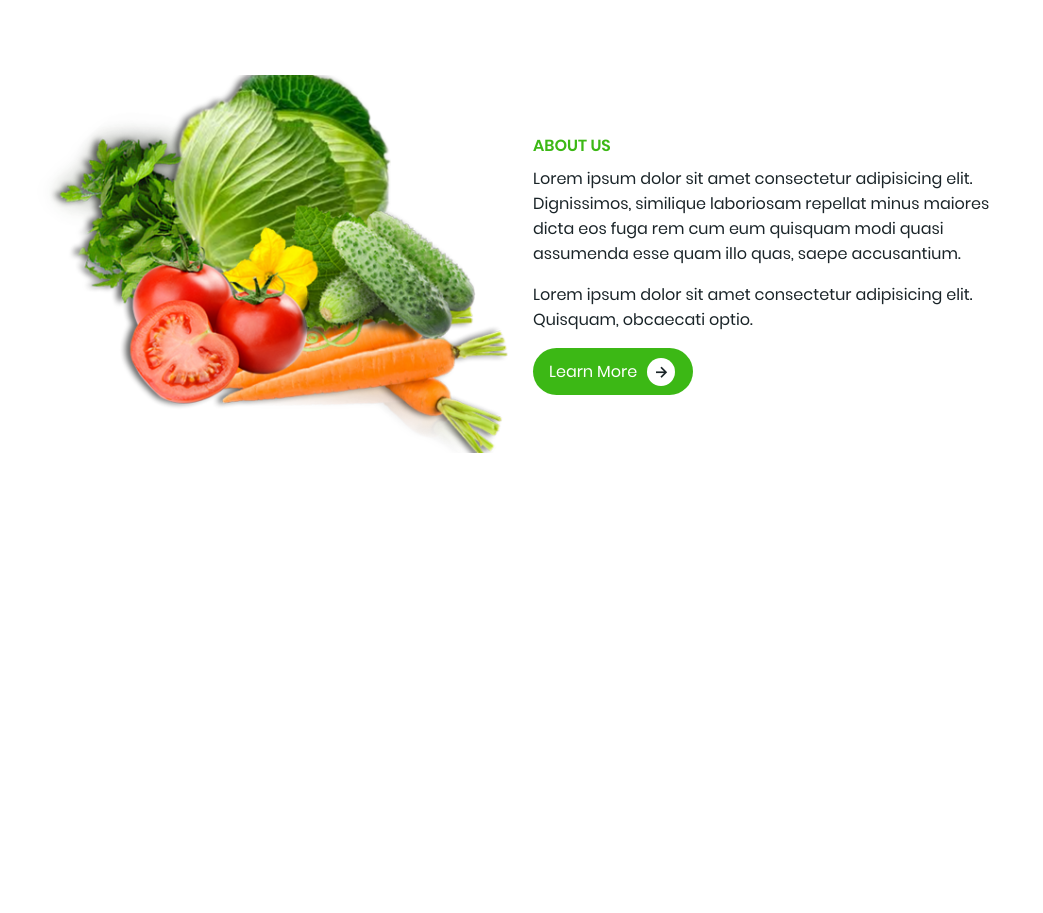
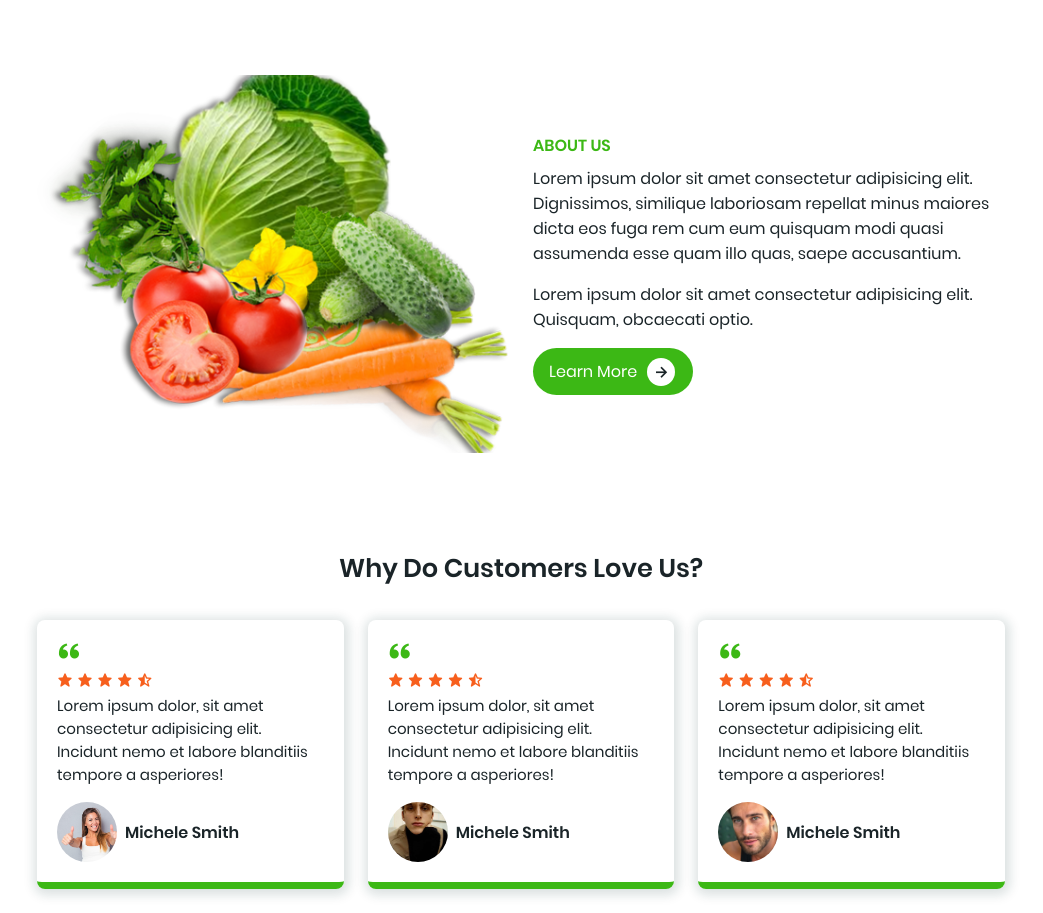
Before and after one commit to Biynazar/FruitsAndVegetablesWebsite, a plain HTML site: page index.html in a window 1280 px wide. Shown: the part 2008-2921 px from the top of the page, without its empty margins (119-1162 px from the left). Before the commit the page ends 2485 px from the top, so only its background shows below. Drawn offline with nearby package versions, Linux system fonts and the light colour scheme.

Commit message:
seventh commit

```diff
--- a/index.html
+++ b/index.html
@@ -332,6 +332,66 @@
         </div>
      </section>
 
+     <!-- Customers -->
+      <section class="customers" id="customers">
+        <h2>Why Do Customers Love Us?</h2>
+
+        <!-- Customer Content -->
+         <div class="customers-container">
+
+          <!-- Review 1 -->
+          <div class="box">
+            <i class='bx bxs-quote-alt-left'></i>
+            <div class="stars">
+              <i class='bx bxs-star'></i>
+              <i class='bx bxs-star'></i>
+              <i class='bx bxs-star'></i>
+              <i class='bx bxs-star'></i>
+              <i class='bx bxs-star-half'></i>
+            </div>
+            <p>Lorem ipsum dolor, sit amet consectetur adipisicing elit. Incidunt nemo et labore blanditiis tempore a asperiores!</p>
+            <div class="review-profile">
+              <img src="./src/images/c1.jpg" alt="c1">
+              <h3>Michele Smith</h3>
+            </div>
+          </div>
+
+           <!-- Review 2 -->
+          <div class="box">
+            <i class='bx bxs-quote-alt-left'></i>
+            <div class="stars">
+              <i class='bx bxs-star'></i>
+              <i class='bx bxs-star'></i>
+              <i class='bx bxs-star'></i>
+              <i class='bx bxs-star'></i>
+              <i class='bx bxs-star-half'></i>
+            </div>
+            <p>Lorem ipsum dolor, sit amet consectetur adipisicing elit. Incidunt nemo et labore blanditiis tempore a asperiores!</p>
+            <div class="review-profile">
+              <img src="./src/images/c2.jpg" alt="c2">
+              <h3>Michele Smith</h3>
+            </div>
+          </div>
+
+           <!-- Review 3 -->
+          <div class="box">
+            <i class='bx bxs-quote-alt-left'></i>
+            <div class="stars">
+              <i class='bx bxs-star'></i>
+              <i class='bx bxs-star'></i>
+              <i class='bx bxs-star'></i>
+              <i class='bx bxs-star'></i>
+              <i class='bx bxs-star-half'></i>
+            </div>
+            <p>Lorem ipsum dolor, sit amet consectetur adipisicing elit. Incidunt nemo et labore blanditiis tempore a asperiores!</p>
+            <div class="review-profile">
+              <img src="./src/images/c3.jpg" alt="c3">
+              <h3>Michele Smith</h3>
+            </div>
+          </div>
+         </div>
+      </section>
+
     <!-- Swiper JS -->
     <script src="https://cdn.jsdelivr.net/npm/swiper@11/swiper-bundle.min.js"></script>
 
--- a/src/style.css
+++ b/src/style.css
@@ -397,3 +397,69 @@ header {
 .about-text p {
   margin: 0.5rem 0 1rem;
 }
+
+/* Customers */
+
+.customers {
+  max-width: 968px;
+  margin: 0 auto;
+}
+
+.customers h2 {
+  text-align: center;
+  font-size: 1.6rem;
+  font-weight: 600;
+}
+
+.customers-container {
+  display: grid;
+  grid-template-columns: repeat(auto-fit, minmax(280px, auto));
+  gap: 1.5rem;
+  margin-top: 2rem;
+}
+
+.customers-container .box {
+  padding: 20px;
+  box-shadow: 1px 2px 11px 4px rgb(14 55 54 / 15%);
+  border-radius: 0.5rem;
+  border-bottom: 7px solid var(--green-color);
+}
+
+.customers-container .box:hover {
+  transform: translateY(10px);
+  transition: 0.2s all linear;
+}
+
+.customers-container .box .bx {
+  font-size: 24px;
+  color: var(--green-color);
+}
+
+.customers-container .box .stars .bx {
+  font-size: 1rem;
+  color: var(--light-orange-color);
+}
+
+.customers-container .box p {
+  font-size: 0.938rem;
+}
+
+.review-profile {
+  display: flex;
+  align-items: center;
+  margin-top: 1rem;
+  column-gap: 0.5rem;
+}
+
+.review-profile img {
+  width: 60px;
+  height: 60px;
+  border-radius: 50%;
+  object-fit: cover;
+  object-position: center;
+}
+
+.review-profile h3 {
+  font-size: 1rem;
+  font-weight: 600;
+}
```
Also changed, not shown: src/images/c1.jpg (added), src/images/c2.jpg (added), src/images/c3.jpg (added).
